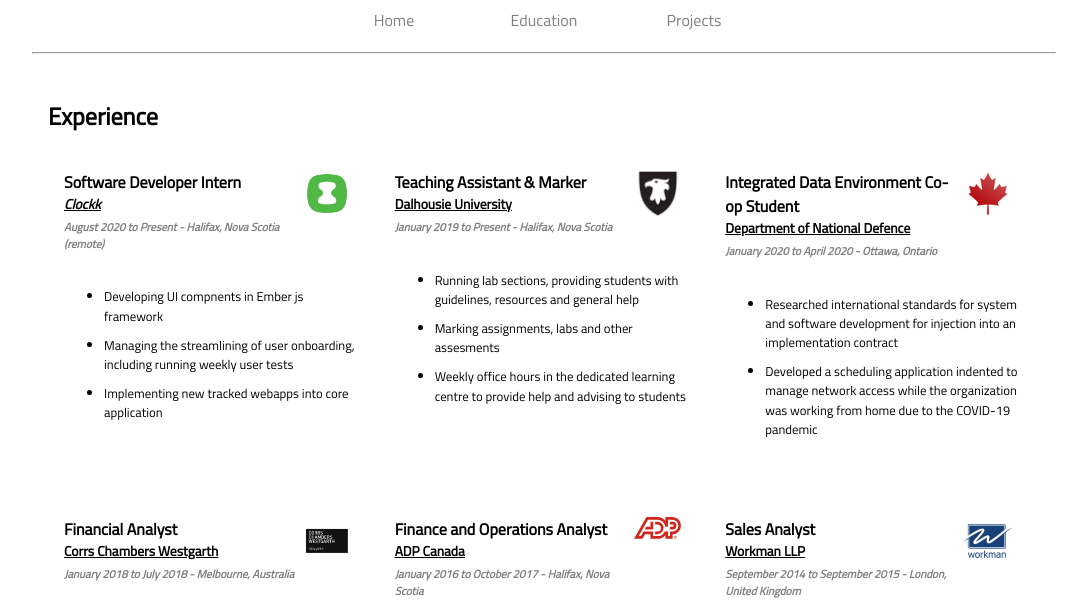
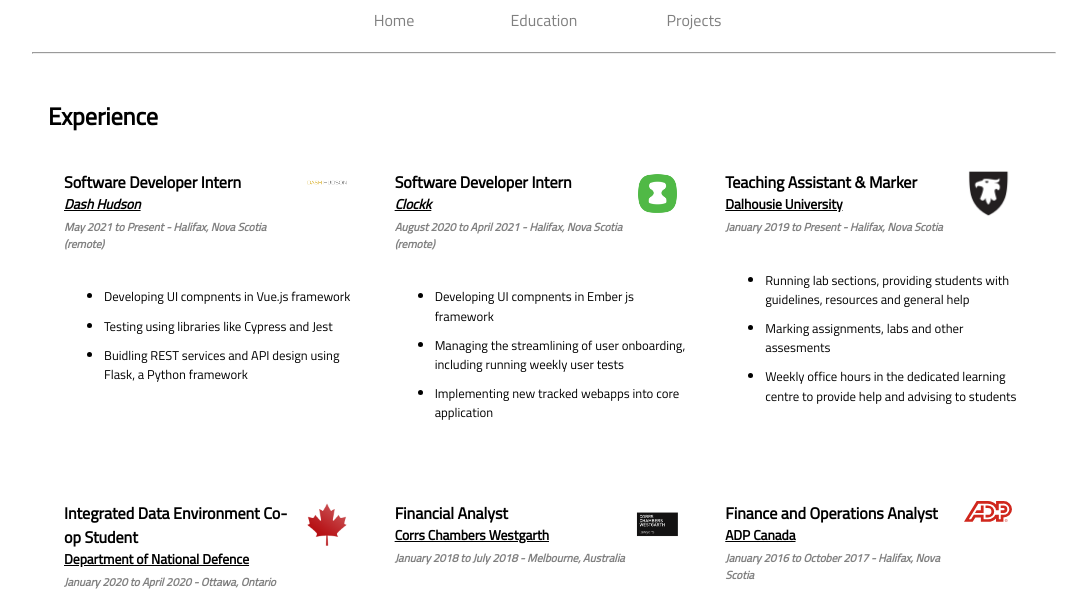
Before and after one commit to Cory44/Cory44.github.io, a plain HTML site: page experience.html in a window 1280 px wide. Shown: the part 196-799 px from the top of the page, without its empty margins (96-1183 px from the left). Drawn offline with Linux system fonts and the light colour scheme.

Commit message:
Updated with Dash Hudson job

```diff
--- a/experience.html
+++ b/experience.html
@@ -59,8 +59,28 @@
 					<div class="header">
 						<div class="header-text">
 							<h4>Software Developer Intern</h4>
+							<h4 class="activity"><em><a href="http://clockk.com" target="_blank">Dash Hudson</a></em></h4>
+							<h5 class="org"><em>May 2021 to Present - Halifax, Nova Scotia (remote)</em></h5>
+						</div>
+						<div class="header-image">
+							<a href="https://dashhudson.com" target="_blank" rel="external">
+								<img src="images/dashhudson.png" class="icon" />
+							</a>
+						</div>
+					</div>
+					<ul>
+						<li>Developing UI compnents in Vue.js framework</li>
+						<li>Testing using libraries like Cypress and Jest</li>
+						<li>Buidling REST services and API design using Flask, a Python framework</li>
+					</ul>
+				</div>
+
+				<div class="experience">
+					<div class="header">
+						<div class="header-text">
+							<h4>Software Developer Intern</h4>
 							<h4 class="activity"><em><a href="http://clockk.com" target="_blank">Clockk</a></em></h4>
-					        <h5 class="org"><em>August 2020 to Present - Halifax, Nova Scotia (remote)</em></h5>
+							<h5 class="org"><em>August 2020 to April 2021 - Halifax, Nova Scotia (remote)</em></h5>
 						</div>
 						<div class="header-image">
 							<a href="https://clockk.com" target="_blank" rel="external">
```
Also changed, not shown: css/styles.css (+5 -5 lines), index.html (+6 -6 lines), images/dashhudson.png (added). Lines whose indentation alone changed are shown as unchanged.
